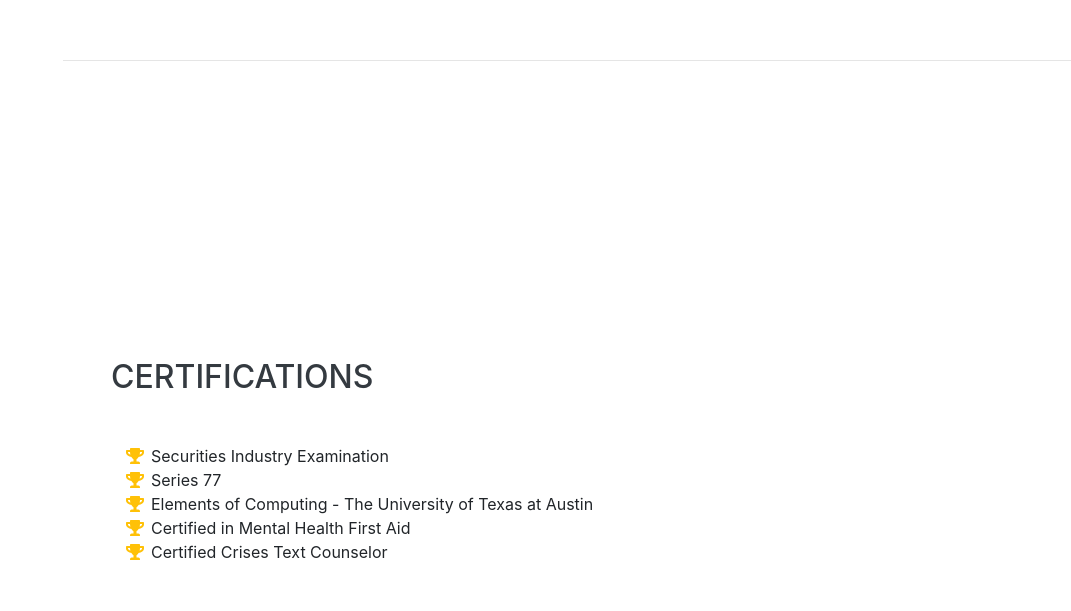
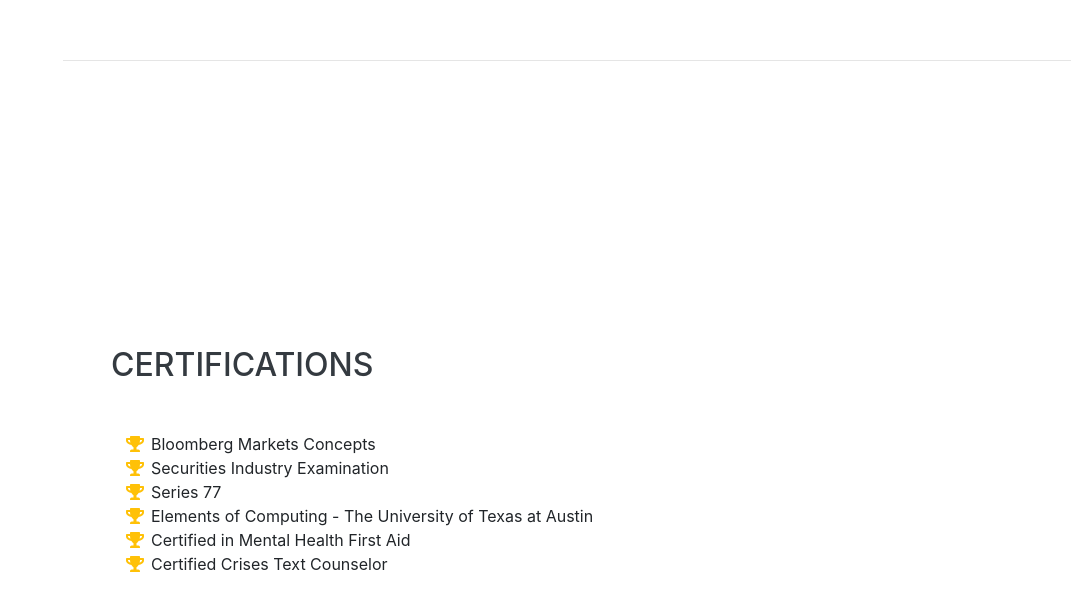
Before and after one commit to mittalmmehul/MyPersonalWebsite, a website with bundled scripts: page index.html in a window 1280 px wide. Shown: the part 4197-4808 px from the top of the page, without its empty margins (209-1280 px from the left). Built offline with nearby package versions, Linux system fonts and the light colour scheme; a web font is replaced by a local one.

Commit message:
Updated to index.html

```diff
--- a/index.html
+++ b/index.html
@@ -290,6 +290,9 @@
         <ul class="fa-ul mb-0">
           <li>
             <i class="fa-li fa fa-trophy text-warning"></i>
+            Bloomberg Markets Concepts</li>
+          <li>
+            <i class="fa-li fa fa-trophy text-warning"></i>
             Securities Industry Examination</li>
           <li>
             <i class="fa-li fa fa-trophy text-warning"></i>
```
